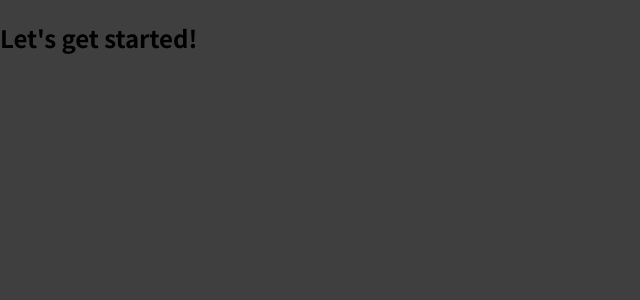
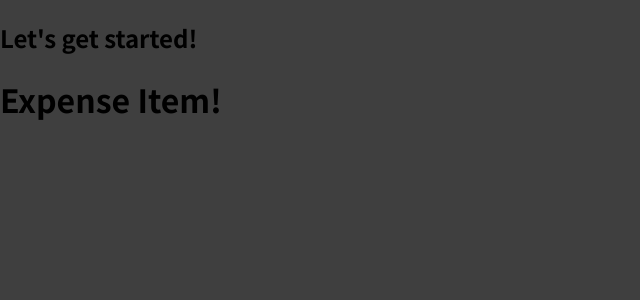
Before and after one commit to PutraPrasetya/expenseApp, a JavaScript app: page / in a window 1280 px wide. Shown: the top 300 px of the page, without its empty margins (0-640 px from the left). Built offline with nearby package versions, Linux system fonts and the light colour scheme.

Commit message:
Learn how to create components

```diff
--- a/src/App.js
+++ b/src/App.js
@@ -1,7 +1,10 @@
+import ExpenseItem from "./components/ExpenseItem";
+
 function App() {
   return (
     <div>
       <h2>Let's get started!</h2>
+      <ExpenseItem></ExpenseItem>
     </div>
   );
 }
--- /dev/null
+++ b/src/components/ExpenseItem.js
@@ -0,0 +1,5 @@
+function ExpenseItem() {
+    return <h1>Expense Item!</h1>
+}
+
+export default ExpenseItem;
```
Also changed, not shown: 1 other file (tests, documents, lock files or other folders).
